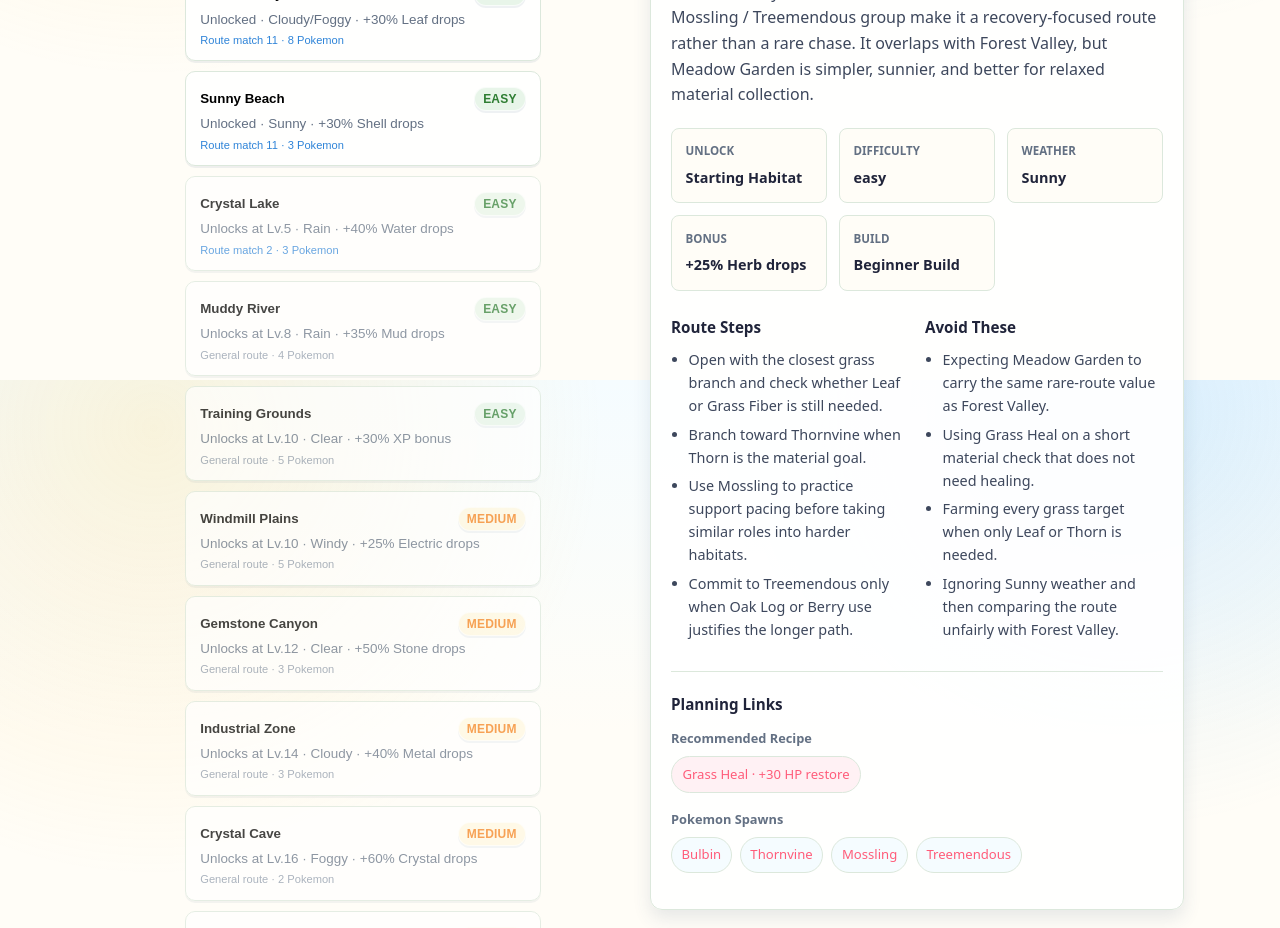
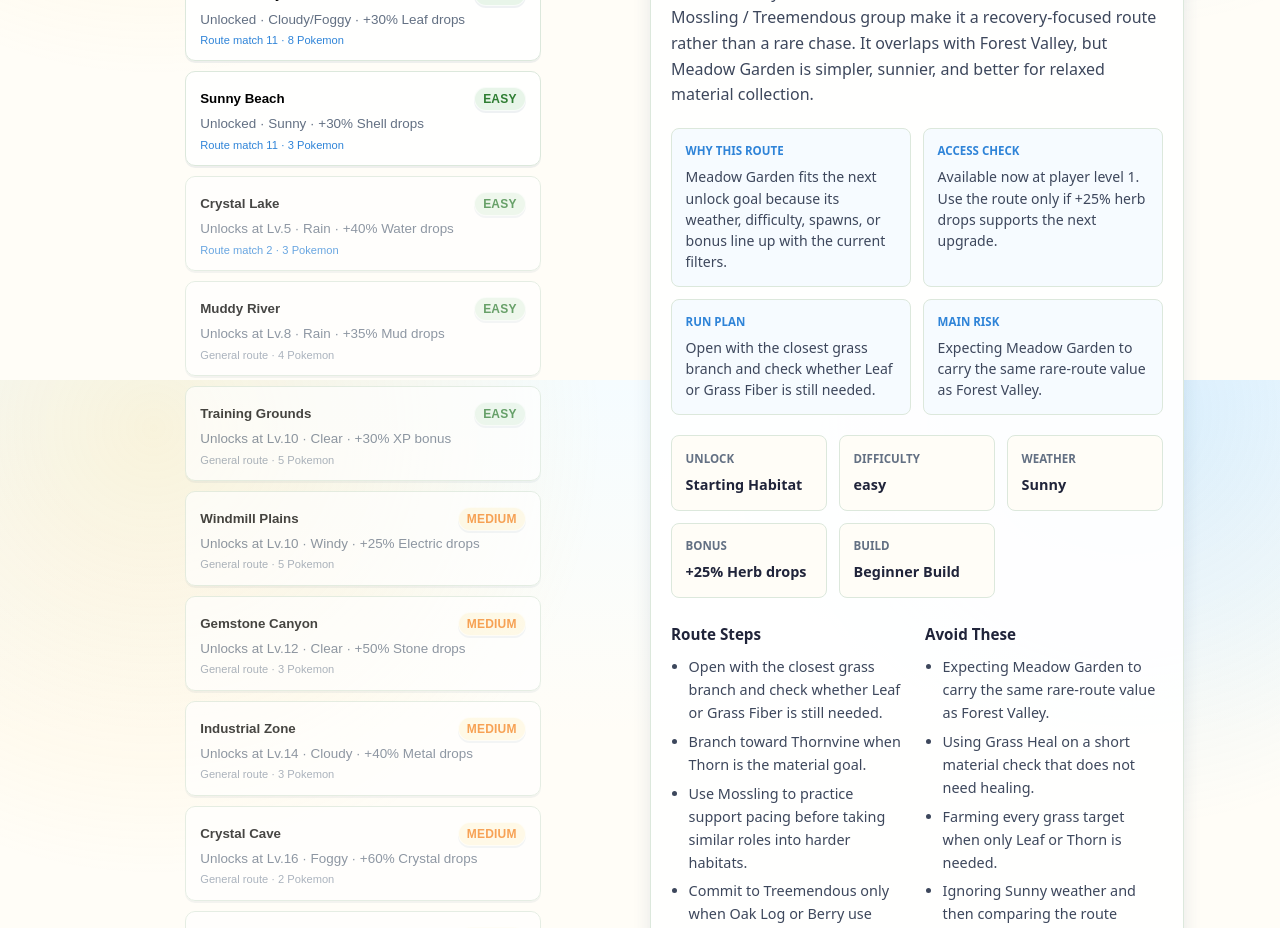
Before and after one commit to haoyg/pokopia_wiki, a Next.js app: page /tools/habitat-planner in a window 1280 px wide. Shown: the part 1220-2148 px from the top of the page. Built offline with nearby package versions, Linux system fonts and the light colour scheme.

Commit message:
提升“真实有用内容”

```diff
--- a/src/app/tools/habitat-planner/page.tsx
+++ b/src/app/tools/habitat-planner/page.tsx
@@ -100,6 +100,41 @@ function scoreHabitat(habitat: (typeof habitatsData)[number], goal: (typeof goal
 
 function getPokemonName(id: string) {
   return pokemonLinksData.find((pokemon) => pokemon.id === id)?.name || id
+}
+
+function getHabitatPlanNotes(
+  habitat: (typeof habitatsData)[number],
+  goal: (typeof goals)[number],
+  score: number,
+  playerLevel: number
+) {
+  const unlockLevel = getUnlockLevel(habitat.unlock_condition)
+  const isUnlocked = unlockLevel <= playerLevel
+  const routeStep = habitat.farming_route?.[0] || 'Scout the first route branch before spending a recipe.'
+  const mistake = habitat.common_mistakes?.[0] || 'Avoid repeating the route before choosing a clear farming target.'
+
+  return [
+    {
+      label: 'Why this route',
+      text: score > 0
+        ? `${habitat.name} fits the ${goal.label.toLowerCase()} goal because its weather, difficulty, spawns, or bonus line up with the current filters.`
+        : `${habitat.name} is a general route pick under the current filters; open the habitat page before committing a long session.`,
+    },
+    {
+      label: 'Access check',
+      text: isUnlocked
+        ? `Available now at player level ${playerLevel}. Use the route only if ${habitat.resource_bonus.toLowerCase()} supports the next upgrade.`
+        : `Locked until level ${unlockLevel}. Prepare the team and recipe first, then return when the route is available.`,
+    },
+    {
+      label: 'Run plan',
+      text: routeStep,
+    },
+    {
+      label: 'Main risk',
+      text: mistake,
+    },
+  ]
 }
 
 export default function HabitatPlanner() {
@@ -385,6 +420,17 @@ export default function HabitatPlanner() {
 
             <p style={{ marginTop: '1rem', color: '#3d475c' }}>{selectedHabitat.overview}</p>
 
+            <div style={{ marginTop: '1.25rem', display: 'grid', gridTemplateColumns: 'repeat(auto-fit, minmax(180px, 1fr))', gap: '0.75rem' }}>
+              {getHabitatPlanNotes(selectedHabitat, activeGoal, selectedScore, playerLevel).map((note) => (
+                <div key={note.label} style={{ padding: '0.85rem', borderRadius: '8px', border: '1px solid #dce8dc', background: '#f6fbff' }}>
+                  <span style={{ display: 'block', color: '#2f84d8', fontSize: '0.72rem', fontWeight: 800, textTransform: 'uppercase' }}>
+                    {note.label}
+                  </span>
+                  <p style={{ marginTop: '0.35rem', color: '#3d475c', fontSize: '0.88rem', lineHeight: 1.5 }}>{note.text}</p>
+                </div>
+              ))}
+            </div>
+
             <div style={{ marginTop: '1.25rem', display: 'grid', gridTemplateColumns: 'repeat(auto-fit, minmax(150px, 1fr))', gap: '0.75rem' }}>
               {[
                 ['Unlock', selectedHabitat.unlock_condition],
```
Also changed, not shown: src/app/tools/recipe-calculator/page.tsx (+34 -0 lines), src/app/tools/team-builder/page.tsx (+51 -0 lines).
